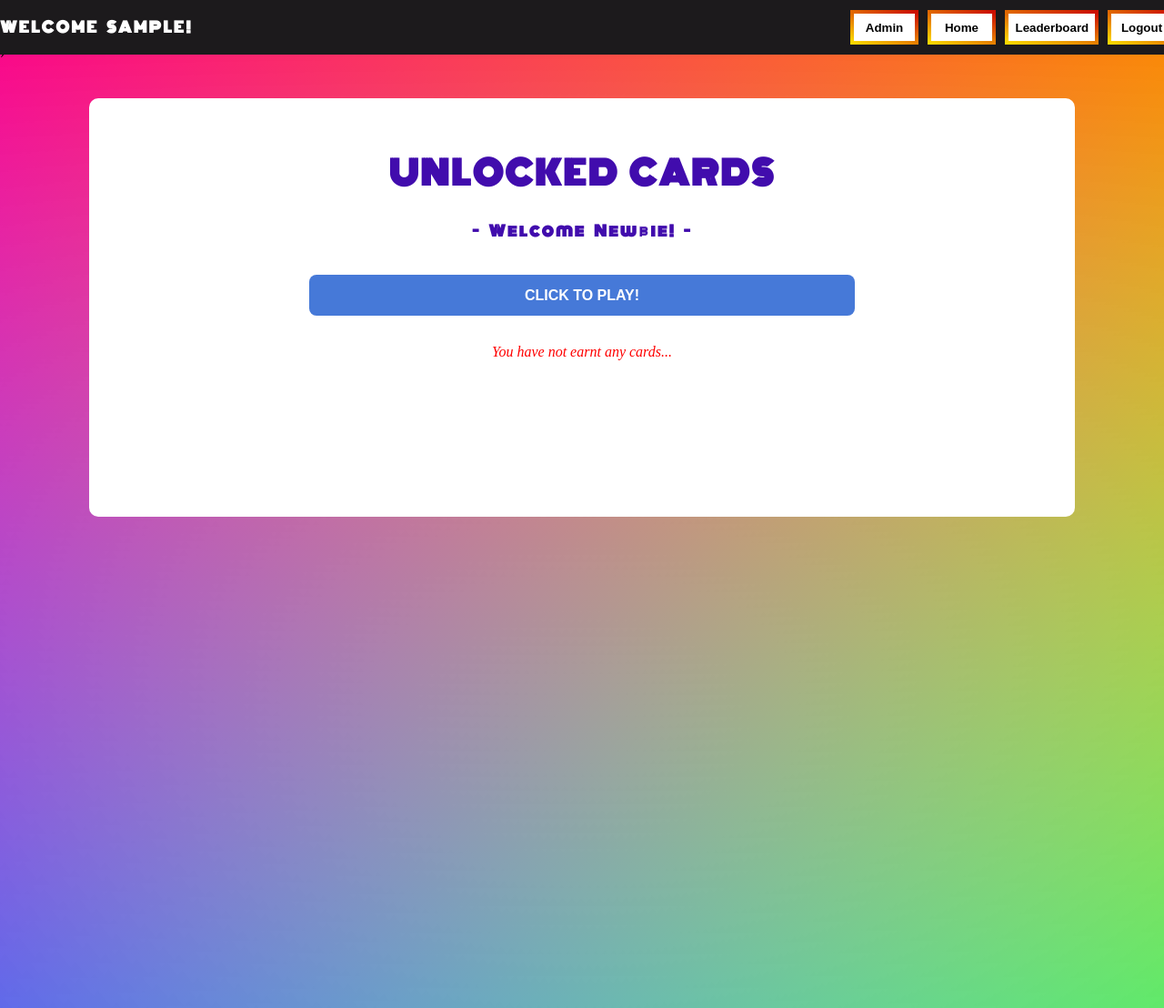
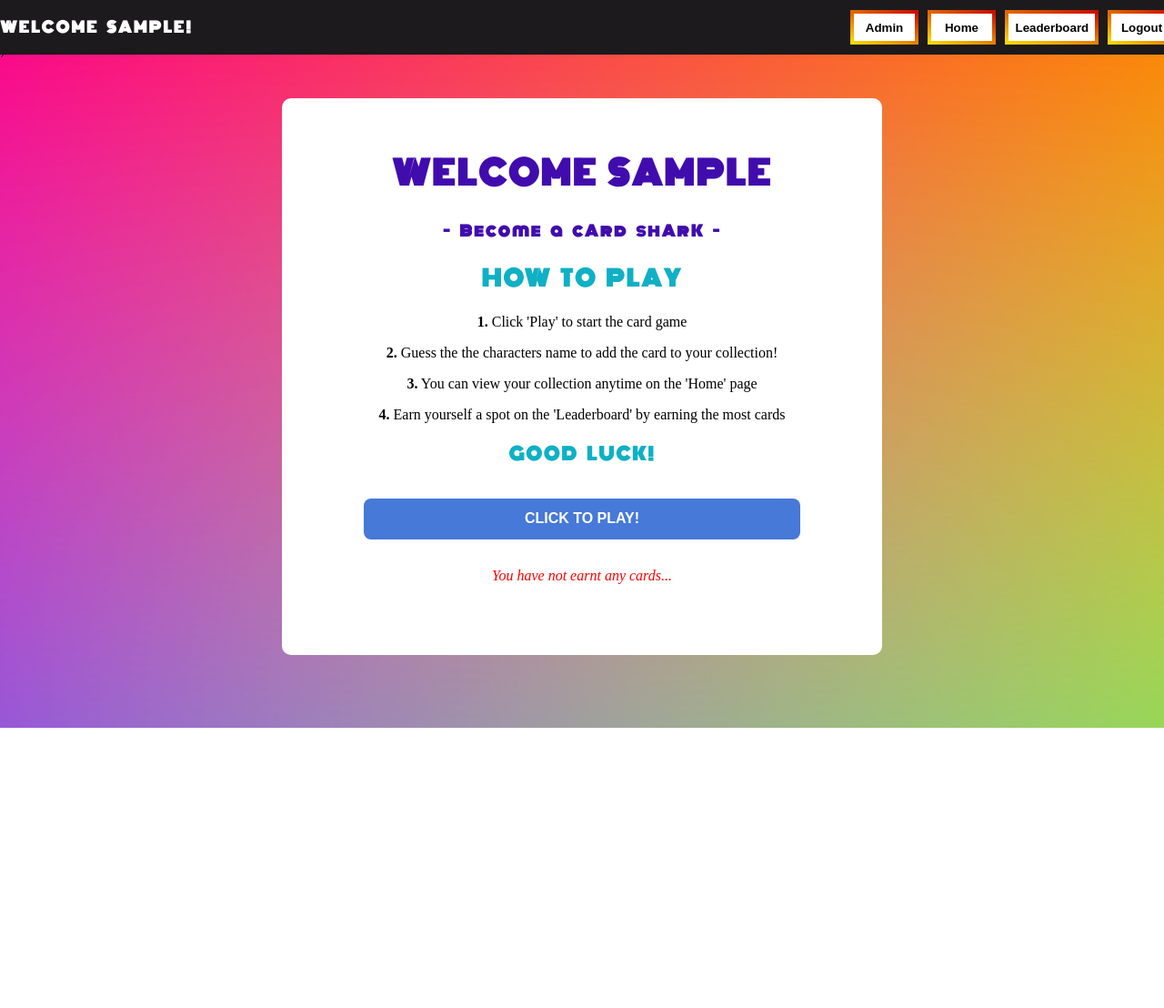
Before and after one commit to JaidenAshmore/chris_project, a Flask app: page /home in a window 1280 px wide. Shown: the top 1108 px of the page at 91% size. After the commit the page ends 800 px from the top, so only its background shows below. Run offline with Flask 2, Linux system fonts and the light colour scheme; the visitor is signed in with stand-in values (Sample User, id 1); data that the repository does not hold is empty; some libraries are stand-ins or nearby versions.

Commit message:
- Added game instructions for new users / or users that have no cards

```diff
--- a/templates/home.html
+++ b/templates/home.html
@@ -5,25 +5,34 @@
 {% endblock %}
 
 {% block main %}
-<style>
-.transparent-background-fixed {
-    position: relative;
-}
-</style>
+{% if count %}
+<style>.transparent-background-fixed {position: relative;}</style>
+{% else %}
+<style>.container.wide {max-width: 600px;}</style>
+{% endif %}
 
 <div class="container wide">
+    {% if count %}
     <h1>UNLOCKED CARDS</h1>
-    {% if count %}
-    <h4> - You hAve collected <span class="core-color2" style="font-size: 22px">{{count}}</span> cArds! - </h4>
+    <h4> - You hAve collected <span class="core-color2" style="font-size: 22px">{{count}}</span> cArd{% if count > 1%}s{% endif %}! - </h4>
     {% else %}
-    <h4>- Welcome Newbie! - </h4>
+    <h1>WELCOME {{session['username'].upper()}}</h1>
+    <h4>- Become a cArd shArK - </h4>
+    <h2 class="core-color2">HOW TO PLAY</h2>
+    <div id="how-to-play">
+        <p><b>1.</b> Click 'Play' to start the card game</p>
+        <p><b>2.</b> Guess the the characters name to add the card to your collection!</p>
+        <p><b>3.</b> You can view your collection anytime on the 'Home' page</p>
+        <p><b>4.</b> Earn yourself a spot on the 'Leaderboard' by earning the most cards</p>
+    </div>
+    <h3 class="core-color2">GOOD LUCK!</h3>
     {% endif %}
     <form action='/play'>
         <button class="button_wide" id="click_to_play">CLICK TO PLAY!</button>
     </form>
     {% if count %}
     <form action='/home'>
-        <select name="filter">
+        <select name="filter" id="filter">
             <option value="card_id/False">Select an option...</option>
             <option value="id/True">Recently added</option>
             <option value="name/False">Alphabetical (A to Z)</option>
@@ -37,13 +46,23 @@
     <div class="flex-row">
         <div class="tile">
             {% for card in card_list %}
-            <div class="card" style="background-image:'{{card['url']}}'">
-                <img src="{{card['url']}}" alt="Hero image" class="tile-image" height="150px">
-                <p>CARD ID: {{card['card_id']}} </p>
-                <p>NAME: {{card['name']}}</p>
-                <p>DESCRIPTION: {{card['description']}}</p>
+                <div class="card">
+                    <img src="{{card['url']}}" alt="Hero image" class="tile_image" height="150px">
+                    <div class="card_name">
+                        <p>{{card['name']}}</p>
+                    </div>
+                    <div class="card_info">
+                        <p>CARD ID: {{card['card_id']}} </p>
+                    {% if card['description'] == '' %}
+                        <p>{{card['name']}} has not been given a description. Use your imagination!</p>
+                    {% else %}
+                        <p>{{card['description']}}</p>
+                    {% endif %}
+                    </div>
 
-            </div>
+
+                </div>
+
             {% endfor %}
         </div>
     </div>
--- a/templates/index.html
+++ b/templates/index.html
@@ -73,7 +73,7 @@
                 </div>
                 <button class="button_wide">Reset Password</button>
             {% endif %}
-            <p class="msg">{{msg}}</p>
+            <textarea class="msg">{{msg}}</textarea>
         </form>
     </div>
 </div>
```
